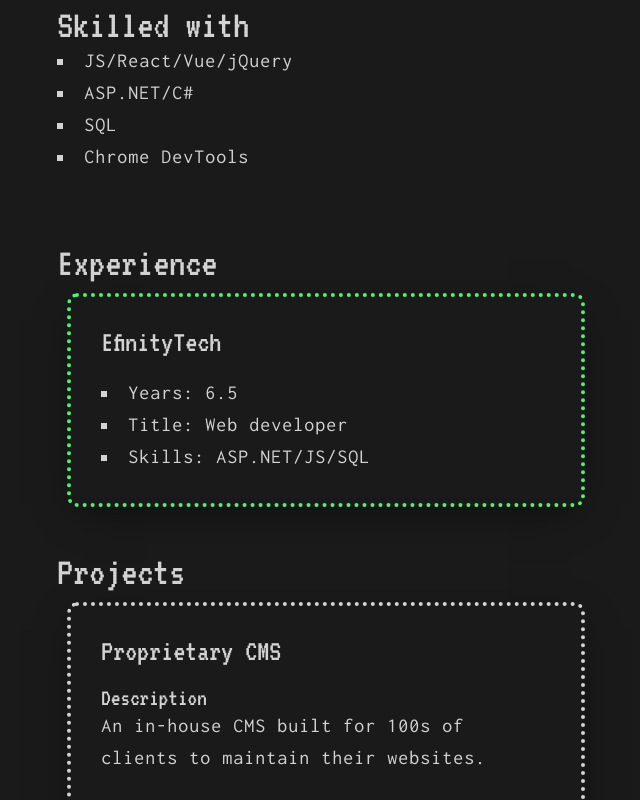
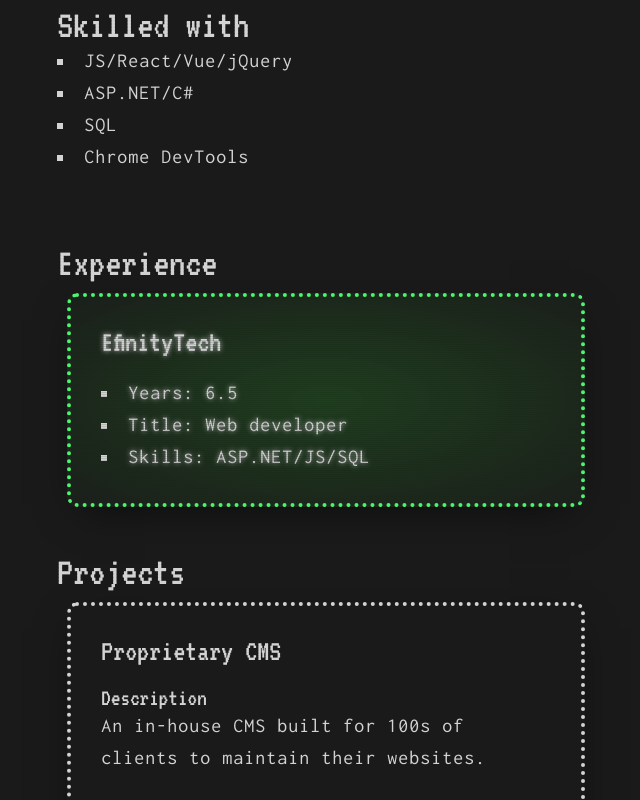
Before and after one commit to NolanPic/picini.io, a React (Create React App) app: page / in a window 1280 px wide. In both pictures the pointer is over the element 640 px from the left and 934 px from the top of the page. Shown: the part 534-1334 px from the top of the page, without its empty margins (314-954 px from the left). Built offline with nearby package versions, Linux system fonts and the light colour scheme.

Commit message:
Add old-school terminal look on hover of cards

```diff
--- a/src/sass/components/card.scss
+++ b/src/sass/components/card.scss
@@ -6,6 +6,9 @@
 
 .card {
   // margin-top: 1rem;
+  -webkit-transition: background-image 0.2s ease-in-out;
+  transition: background-image 2s ease-in-out;
+  position: relative;
   margin: 1rem;
   border: $dotted-border;
   border-radius: 1rem;
@@ -15,6 +18,27 @@
 
   &:hover {
     border-color: $contrast-color;
+    background-image: radial-gradient(
+      rgba(31, 77, 31, 0.75),
+      rgb(26, 26, 26) 120%
+    );
+    text-shadow: 0 0 5px #c8c8c8;
+
+    &::after {
+      content: "";
+      position: absolute;
+      top: 0;
+      left: 0;
+      width: 100%;
+      height: 100%;
+      background: repeating-linear-gradient(
+        0deg,
+        rgba(rgb(26, 26, 26), 0.15),
+        rgba(rgb(26, 26, 26), 0.15) 1px,
+        transparent 1px,
+        transparent 2px
+      );
+    }
   }
 
   @media (max-width: 1620px) {
--- a/src/sass/components/link-btn.scss
+++ b/src/sass/components/link-btn.scss
@@ -1,3 +1,5 @@
 .link-btn {
+  position: relative;
+  z-index: 100;
   font-size: 2.6rem;
 }
```
